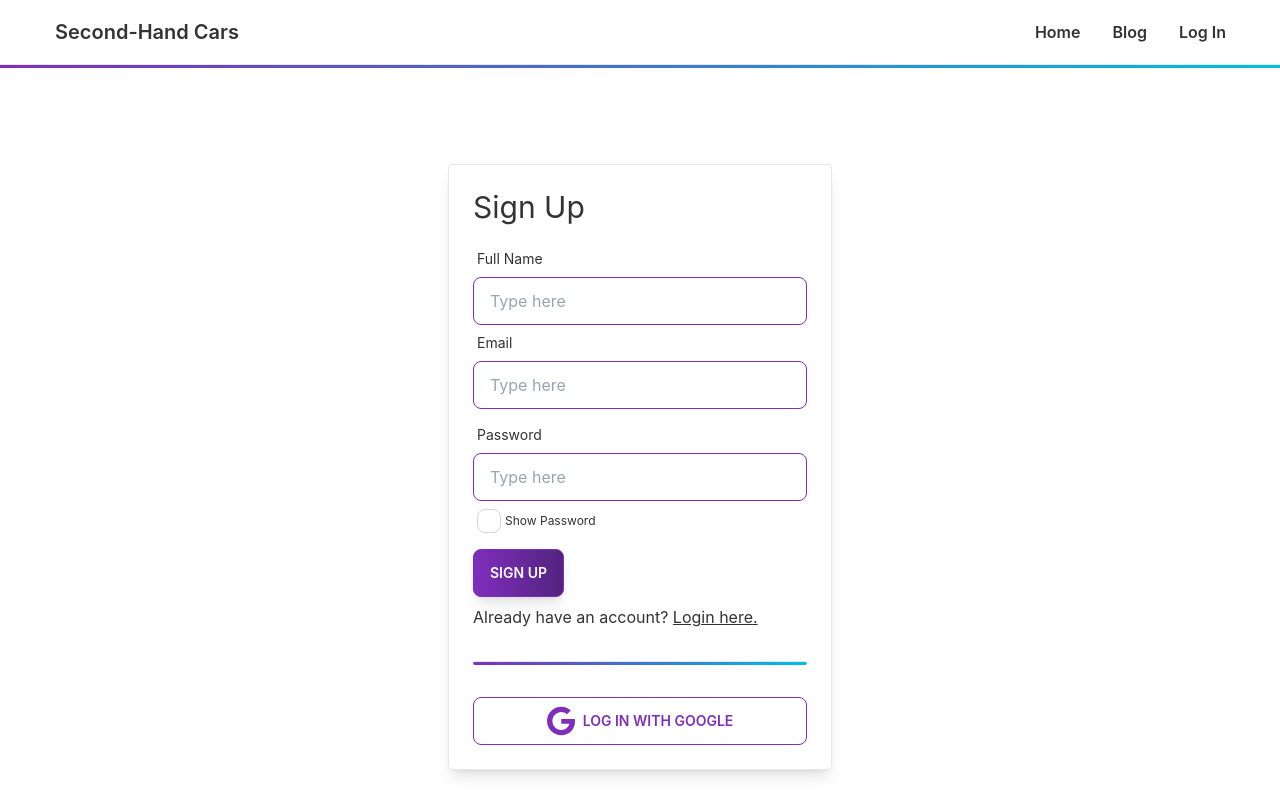
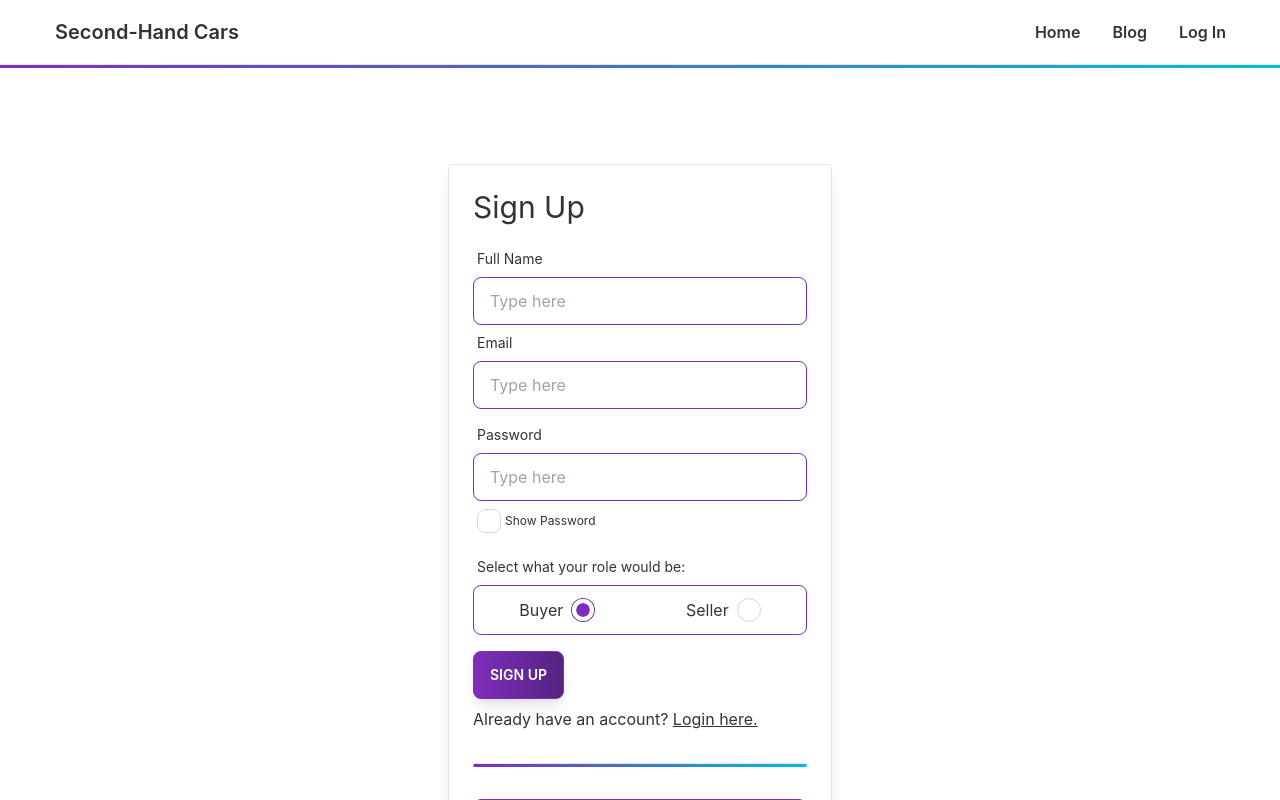
Before and after one commit to shamratPG/second-hand-cars-client, a React (Create React App) app: page /signup in a window 1280 px wide. Shown: the top 800 px of the page. Built offline with nearby package versions, Linux system fonts and the light colour scheme; no server answers.

Commit message:
Adding user to database

```diff
--- a/package.json
+++ b/package.json
@@ -11,6 +11,7 @@
     "react": "^18.2.0",
     "react-dom": "^18.2.0",
     "react-hook-form": "^7.39.5",
+    "react-hot-toast": "^2.4.0",
     "react-icons": "^4.6.0",
     "react-router-dom": "^6.4.3",
     "react-scripts": "5.0.1",
--- a/src/App.js
+++ b/src/App.js
@@ -1,3 +1,4 @@
+import { Toaster } from 'react-hot-toast';
 import { RouterProvider } from 'react-router-dom';
 import './App.css';
 import router from './Routes/OpenRoutes/OpenRoutes';
@@ -6,6 +7,7 @@ function App() {
   return (
     <div>
       <RouterProvider router={router}></RouterProvider>
+      <Toaster></Toaster>
     </div>
   );
 }
--- a/src/Components/Header.js
+++ b/src/Components/Header.js
@@ -10,7 +10,11 @@ const Header = () => {
         <li className='font-semibold'><Link to='/blogs'>Blog</Link></li>
         {
             user ?
-                <li className='font-semibold'><Link onClick={userLogOut}>Log Out</Link></li> :
+                <>
+                    <li className='font-semibold'><Link to='/dashboard'>Dashboard</Link></li>
+                    <li className='font-semibold'><Link onClick={userLogOut}>Log Out</Link></li>
+                </>
+                :
                 <li className='font-semibold'><Link to='/login'>Log In</Link></li>
         }
 
--- a/src/Pages/Login/Login.js
+++ b/src/Pages/Login/Login.js
@@ -8,16 +8,27 @@ import { AuthContext } from '../../Context/AuthProvider';
 const Login = () => {
 
     const { loginUser } = useContext(AuthContext);
+
+    // Error Message
+    const [error, setError] = useState('')
+
+
     // Form Controls
     const { register, handleSubmit, reset } = useForm();
     const handleLogin = data => {
         loginUser(data.email, data.password)
             .then(userCredential => {
                 console.log(userCredential);
-                reset()
+                setError('');
+                reset();
             })
-            .catch(error => console.error(error))
+            .catch(err => {
+                console.error(error)
+                setError(err.message)
+            })
     };
+
+
 
     // Show Password Features
     const [passwordShown, setPasswordShown] = useState(false);
@@ -47,7 +58,12 @@ const Login = () => {
                     </label>
                 </div>
                 <Button>Log In</Button>
+
+                <span className='text-error block mt-2'>{error}</span>
+
                 <p className='mt-2'>Do not have account? <Link to='/signup' className='link'>Register here.</Link></p>
+
+
                 <hr className="my-8 w-full h-1 bg-gradient-to-r from-primary to-secondary rounded " />
 
                 <ThirdPartyAuth></ThirdPartyAuth>
--- a/src/Pages/Signup/Signup.js
+++ b/src/Pages/Signup/Signup.js
@@ -1,6 +1,7 @@
 import React, { useContext, useState } from 'react';
 import { useForm } from "react-hook-form";
-import { Link } from 'react-router-dom';
+import toast from 'react-hot-toast';
+import { Link, useNavigate } from 'react-router-dom';
 import Button from '../../Components/Button';
 import ThirdPartyAuth from '../../Components/ThirdPartyAuth';
 import { AuthContext } from '../../Context/AuthProvider';
@@ -9,19 +10,52 @@ const Signup = () => {
 
     const { registerUser, addUserInfo } = useContext(AuthContext);
 
+    //Navigate
+    const navigate = useNavigate();
+
+    // Error Message
+    const [error, setError] = useState('')
+
     // Form submit
     const { register, handleSubmit, reset } = useForm();
     const handleSignup = data => {
-        console.log(data.name, data.email, data.password)
+        console.log(data.name, data.email, data.password, data.role)
         registerUser(data.email, data.password)
             .then(userCredential => {
                 console.log(userCredential)
+                setError('');
                 addUserInfo(data.name)
-                    .then(() => reset())
-                    .catch(error => console.error(error))
+                    .then(() => {
+                        reset();
+                        setError('');
+                        saveUser(data.name, data.email, data.role)
+                    })
+                    .catch(err => {
+                        setError(err.message);
+                        console.error(err);
+                    })
             })
-            .catch(error => console.error(error))
+            .catch(err => {
+                setError(err.message);
+                console.error(err);
+            })
     };
+
+    //Sending User data to DATABASE
+    const saveUser = (name, email, role) => {
+        const newUser = { name, email, role };
+        fetch('http://localhost:5000/users', {
+            method: 'POST',
+            headers: { "content-type": 'application/json' },
+            body: JSON.stringify(newUser)
+        })
+            .then(res => res.json())
+            .then(data => {
+                navigate('/');
+                console.log(data);
+                toast.success(`New ${role} Created`)
+            })
+    }
 
     // show password features
     const [passwordShown, setPasswordShown] = useState(false)
@@ -44,6 +78,7 @@ const Signup = () => {
                     </label>
                     <input name='email' type="text" placeholder="Type here" className="input input-bordered input-primary w-full" {...register("email", { required: true })} />
                 </div>
+
                 <div className="form-control w-full my-2">
                     <label className="label">
                         <span className="label-text">Password</span>
@@ -52,11 +87,54 @@ const Signup = () => {
                     <label className="label">
                         <span className="label-text-alt flex items-center">
                             <input onChange={showPassword} id='showPassword' type="checkbox" className="checkbox" />
-                            <span htmlFor="showPassword" className='ml-1'>Show Password</span>
+                            <span className='ml-1'>Show Password</span>
                         </span>
                     </label>
                 </div>
+
+                <label className="label">
+                    <span className="label-text">Select what your role would be:</span>
+                </label>
+                <div className='flex justify-around mb-4 border border-1 border-primary py-1 rounded-lg'>
+                    <label className="flex items-center label">
+                        <span htmlFor="buyer" className="mr-2">Buyer</span>
+                        <input id='buyer' type="radio" name="role" className="radio checked:bg-primary" checked value="buyer"
+                            {...register("role", {
+                                required: "Please select your role"
+                            })} />
+                    </label>
+                    <label className="flex items-center label">
+                        <span htmlFor="seller" className="mr-2">Seller</span>
+                        <input id='seller' type="radio" name="role" className="radio checked:bg-accent" value="seller"
+                            {...register("role")} />
+                    </label>
+                </div>
+
+
+                {/* <div>
+                    <p>Please select what you want to be:</p>
+                    <div className="form-control">
+                        <label className="label cursor-pointer">
+                            <span className="label-text">Buyer</span>
+                            <input type="radio" name="role" className="radio checked:bg-red-500" checked value="buyer"
+                                {...register("role", {
+                                    required: "Please select your role"
+                                })} />
+                        </label>
+                    </div>
+                    <div className="form-control">
+                        <label className="label cursor-pointer">
+                            <span className="label-text">Seller</span>
+                            <input type="radio" name="role" className="radio checked:bg-blue-500" checked value="seller"
+                                {...register("role")} />
+                        </label>
+                    </div>
+                </div> */}
+
                 <Button>Sign Up</Button>
+
+                <span className='text-error block mt-2'>{error}</span>
+
                 <p className='mt-2'>Already have an account? <Link to='/login' className='link'>Login here. </Link></p>
                 <hr className="my-8 w-full h-1 bg-gradient-to-r from-primary to-secondary rounded " />
 
```
Also changed, not shown: 1 other file (tests, documents, lock files or other folders).
